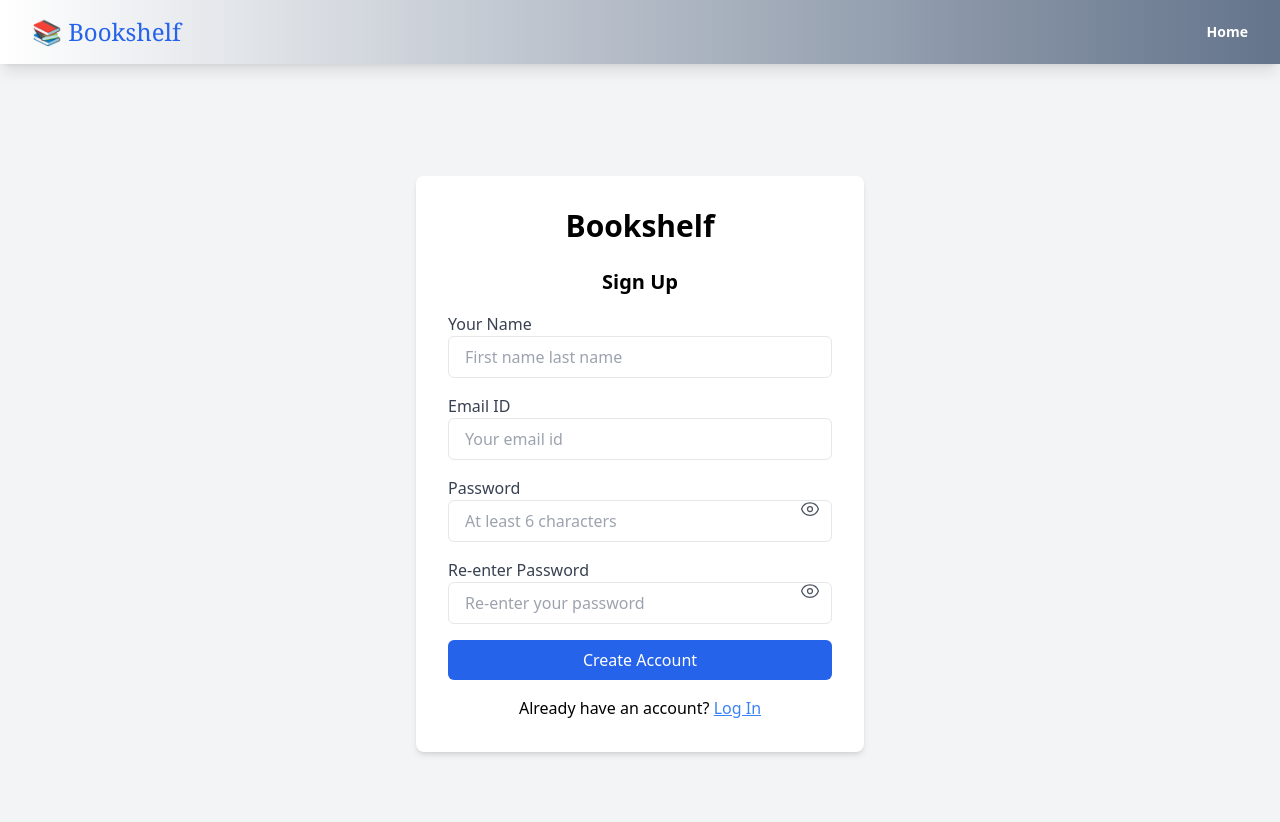
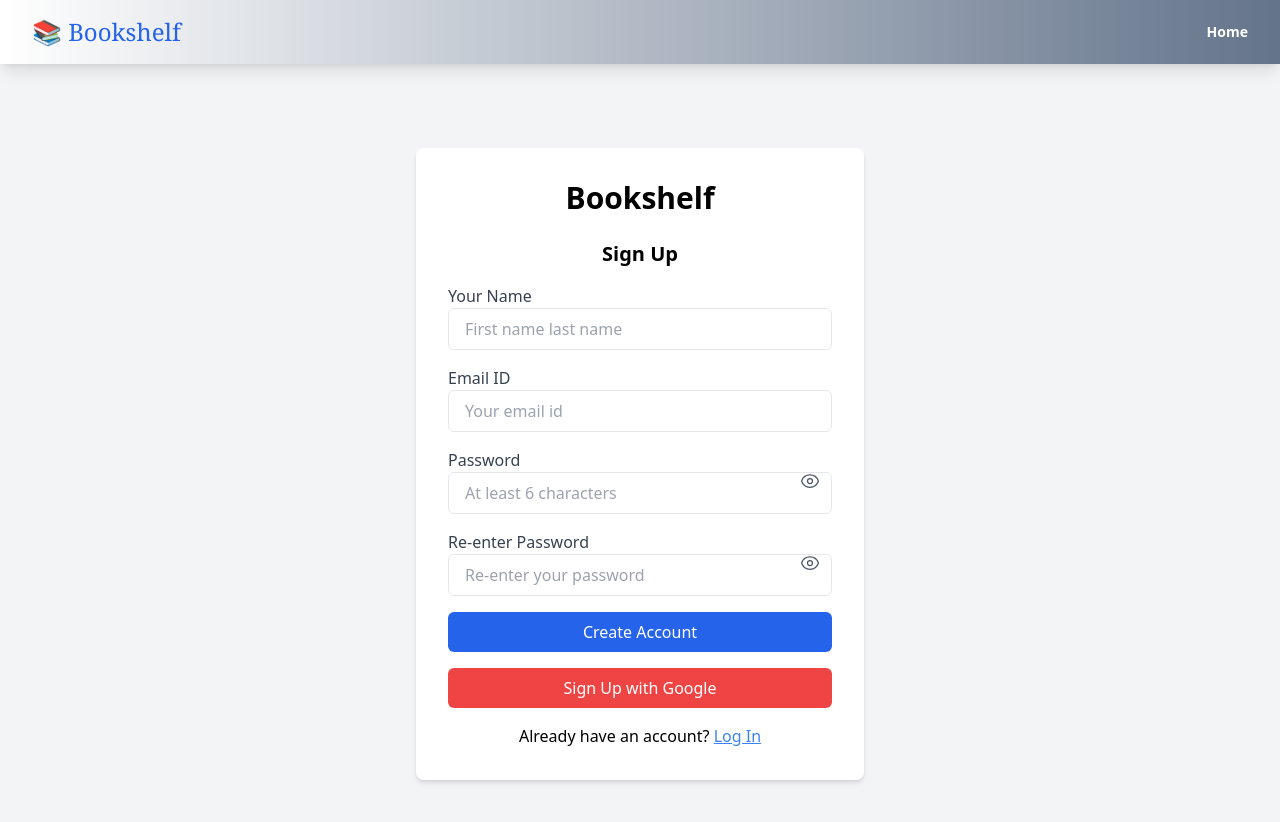
Before and after one commit to Falcon-Dev07/Bookshelf_System_Upgrad, a React (Create React App) app in the folder frontend/: page /signup in a window 1280 px wide. Shown: the top 822 px of the page. Built offline with nearby package versions, Linux system fonts and the light colour scheme.

Commit message:
added signup with google mail id (one click sign up)

```diff
--- a/frontend/src/components/SignUpPage.js
+++ b/frontend/src/components/SignUpPage.js
@@ -68,6 +68,12 @@ const SignUpPage = () => {
     } else if (name === "password") {
       setErrors({ ...errors, password: "" });
     }
+  };
+
+  //for handling google sign-up
+
+  const handleGoogleSignUp = () => {
+    window.location.href = "http://localhost:5000/auth/google";
   };
 
   return (
@@ -169,6 +175,15 @@ const SignUpPage = () => {
             </button>
           </form>
 
+          <div className="mt-4 text-center">
+            <button
+              onClick={handleGoogleSignUp}
+              className="w-full py-2 bg-red-500 text-white rounded-md"
+            >
+              Sign Up with Google
+            </button>
+          </div>
+
           <p className="text-center mt-4">
             Already have an account?{" "}
             <a href="/login" className="text-blue-500 underline">
```
